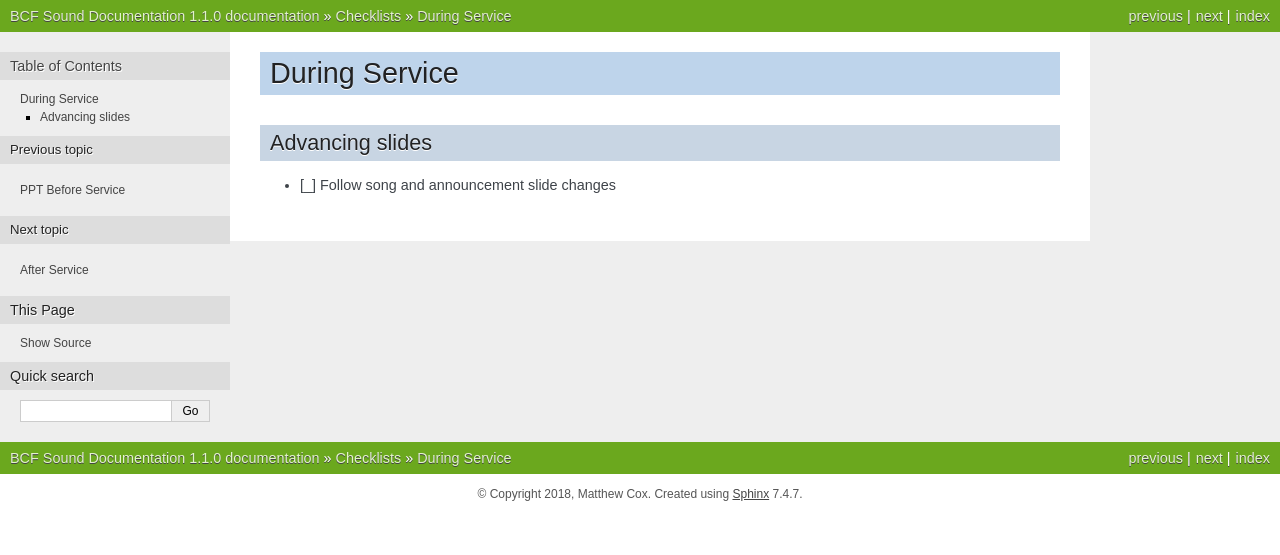
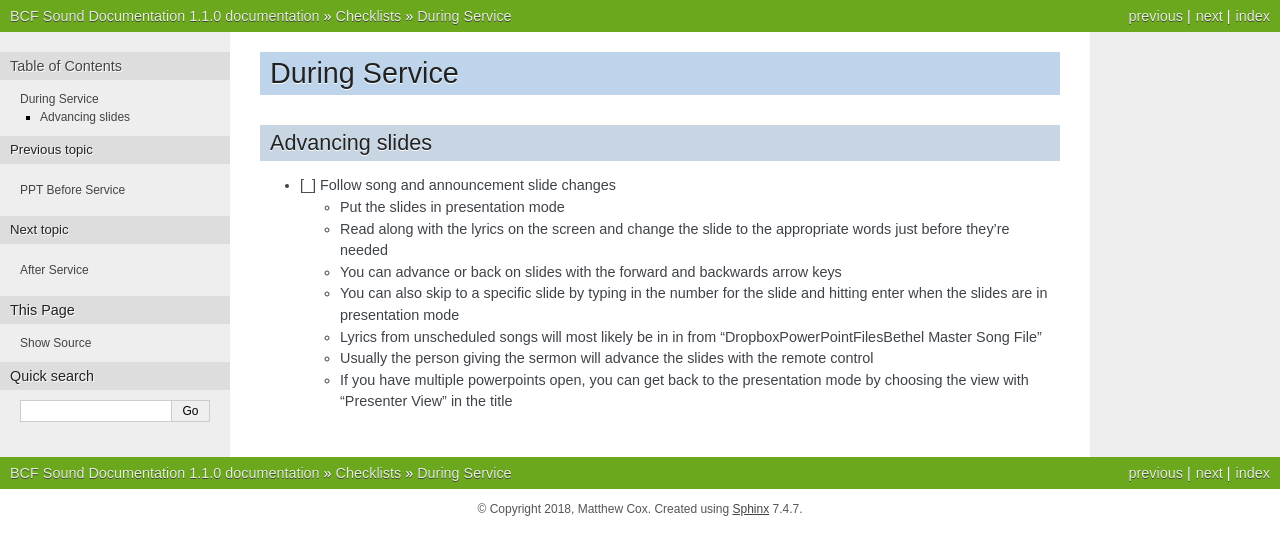
Before and after one commit to mr-mcox/bcf-sound-documentation, a Sphinx documentation site: the page built from docs/source/checklists/ppt/during_service.rst, in a window 1280 px wide. Shown: the top 555 px of the page. Built offline with Sphinx 7.4.7, drawn with Linux system fonts in a browser that asks for light colours; part of the change alters nothing that is shown.

```diff
--- a/docs/source/conf.py
+++ b/docs/source/conf.py
@@ -163,7 +163,7 @@ def setup(app):
     app.add_config_value('detail', 'high', 'env')
 
 
-detail = os.getenv('DOC_DETAIL', 'low')
+detail = os.getenv('DOC_DETAIL', 'high')
 
 # -- Options for todo extension ----------------------------------------------
 
```
